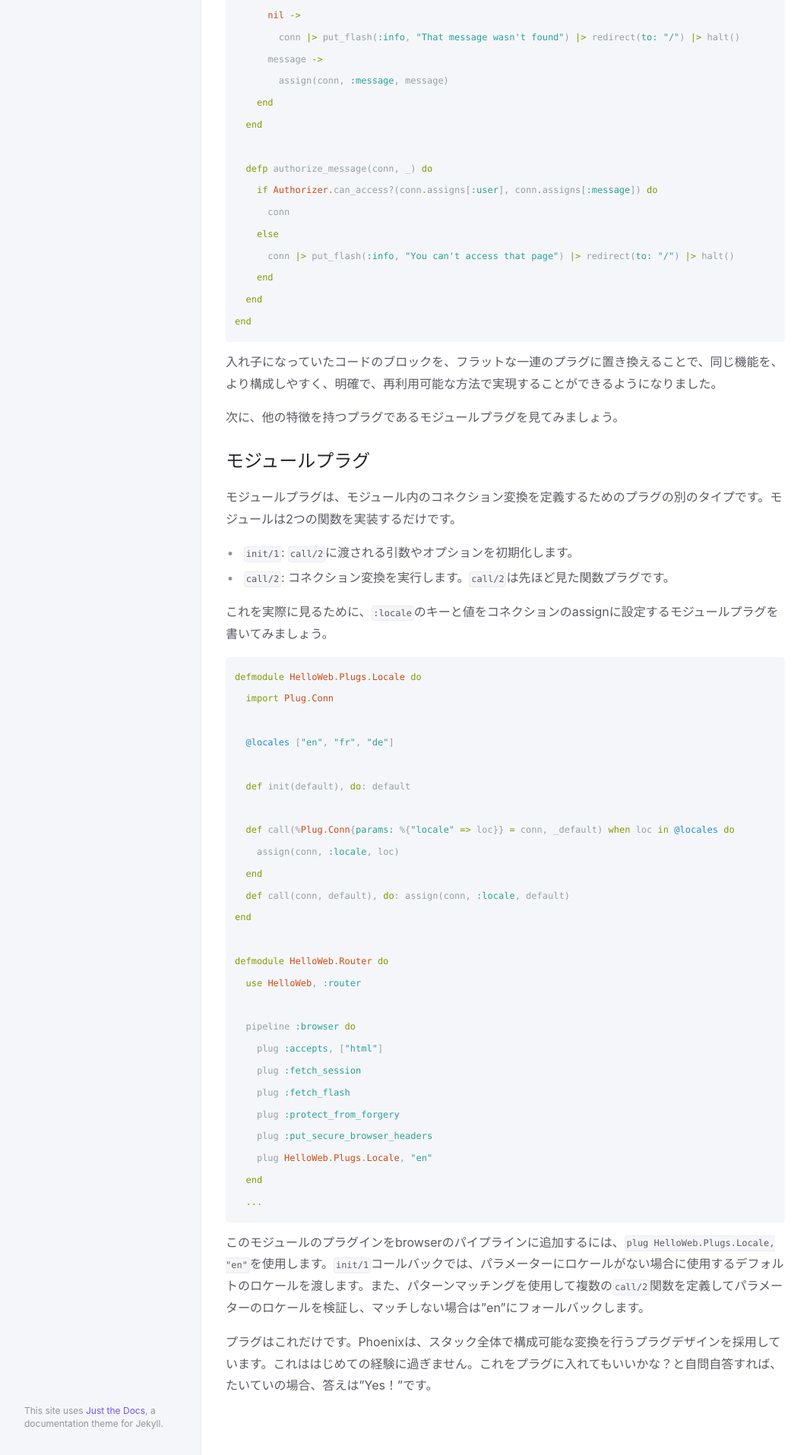
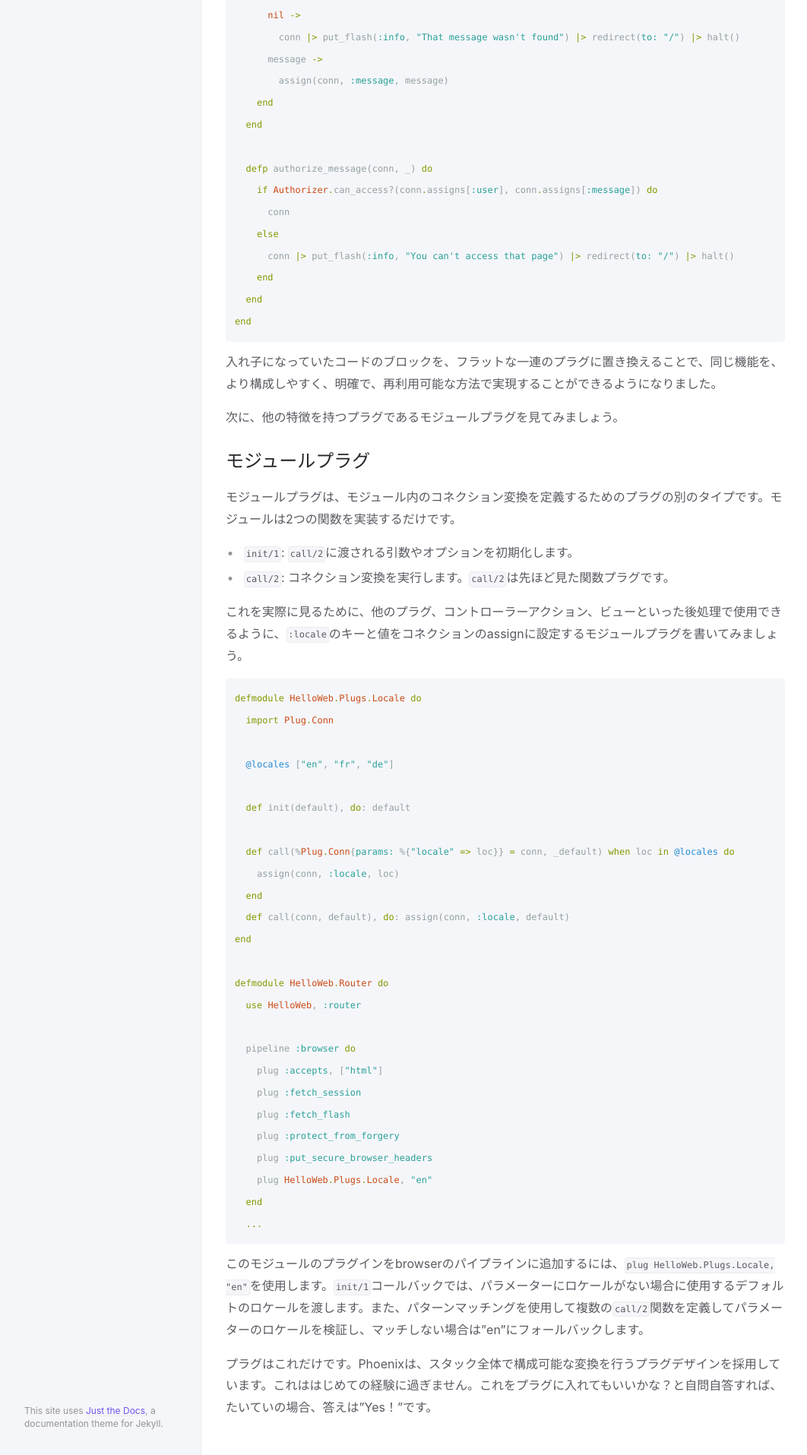
Before and after one commit to fukuoka-ex/phoenix-guide-ja, a Jekyll site: the page built from guides/1.4/plug.md, in a window 1280 px wide. Shown: the part 2728-4643 px from the top of the page at 76% size, without its empty margins (107-1169 px from the left). Built offline with Jekyll 4.4.1, drawn with Linux system fonts in a browser that asks for light colours.

Commit message:
Update guides/1.4/plug.md
Co-Authored-By: TORIFUKUKaiou <torifuku.kaiou@gmail.com>

````diff
--- a/guides/1.4/plug.md
+++ b/guides/1.4/plug.md
@@ -120,7 +120,7 @@ end
 - `init/1`: `call/2`に渡される引数やオプションを初期化します。
 - `call/2`: コネクション変換を実行します。`call/2`は先ほど見た関数プラグです。
 
-これを実際に見るために、`:locale`のキーと値をコネクションのassignに設定するモジュールプラグを書いてみましょう。
+これを実際に見るために、他のプラグ、コントローラーアクション、ビューといった後処理で使用できるように、`:locale`のキーと値をコネクションのassignに設定するモジュールプラグを書いてみましょう。
 
 ```elixir
 defmodule HelloWeb.Plugs.Locale do
````
